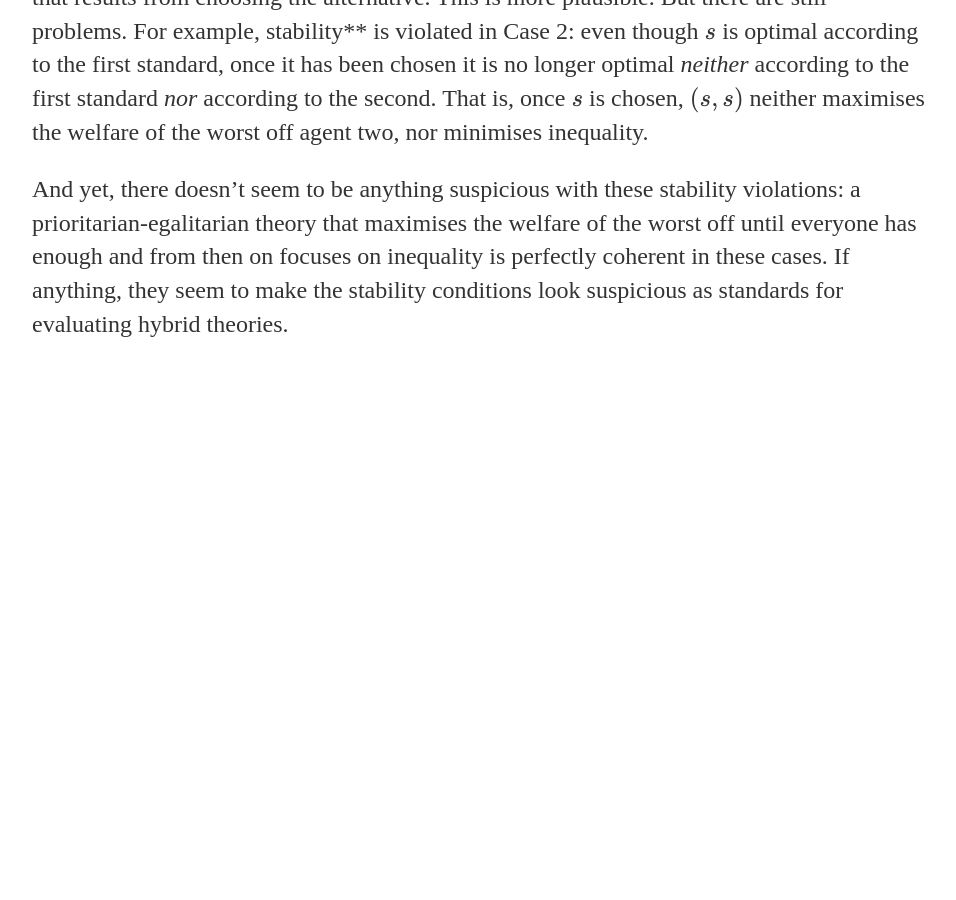
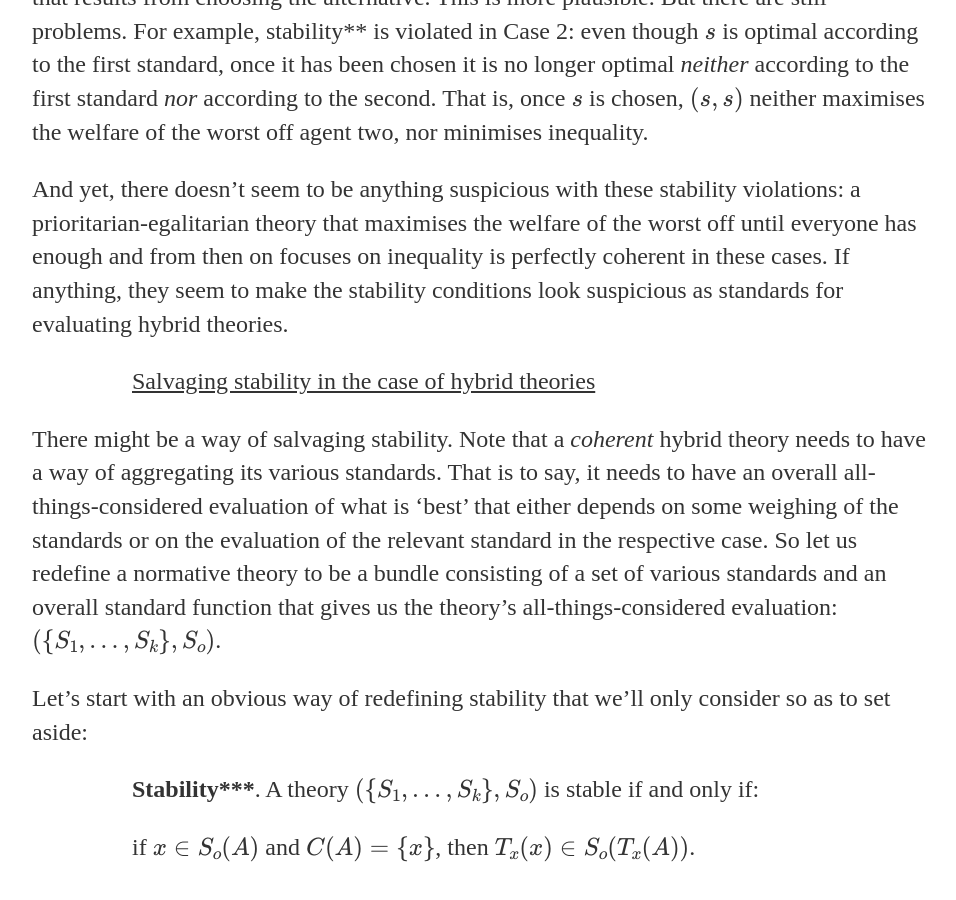
Before and after one commit to uzunovam/uzunovam, a Jekyll site: the page built from _posts/2020-04-28-anders-herlitz-on-unstable-choices.md, in a window 1280 px wide and 900 px high, scrolled down 9001 px. Shown: the whole window, without its empty margins (160-1116 px from the left). Built offline with Jekyll 4.4.1, drawn with Linux system fonts in a browser that asks for light colours; before the commit the page ends 9402 px from its top, so only the background shows below that.

Commit message:
Update 2020-04-28-anders-herlitz-on-unstable-choices.md

```diff
--- a/_posts/2020-04-28-anders-herlitz-on-unstable-choices.md
+++ b/_posts/2020-04-28-anders-herlitz-on-unstable-choices.md
@@ -141,3 +141,13 @@ that the act of choosing a maximal alternative alone can revert whether this cho
 <p>That is to say, if an alternative is ‘best’ according to <cite>one</cite> of the theory’s standards, then it should also be ‘best’ according to <cite>some</cite> of the theory’s standards in the transmuted agenda that results from choosing the alternative. This is more plausible. But there are still problems. For example, stability** is violated in Case 2: even though \(s\) is optimal according to the first standard, once it has been chosen it is no longer optimal <cite>neither</cite> according to the first standard <cite>nor</cite> according to the second. That is, once \(s\) is chosen, \((s,s)\) neither maximises the welfare of the worst off agent two, nor minimises inequality.</p>
 
 <p>And yet, there doesn’t seem to be anything suspicious with these stability violations: a prioritarian-egalitarian theory that maximises the welfare of the worst off until everyone has enough and from then on focuses on inequality is perfectly coherent in these cases. If anything, they seem to make the stability conditions look suspicious as standards for evaluating hybrid theories.</p>
+
+<p style="padding-left:100px;"><u>Salvaging stability in the case of hybrid theories</u></p>
+
+<p>There might be a way of salvaging stability. Note that a <cite>coherent</cite> hybrid theory needs to have a way of aggregating its various standards. That is to say, it needs to have an overall all-things-considered evaluation of what is ‘best’ that either depends on some weighing of the standards or on the evaluation of the relevant standard in the respective case. So let us redefine a normative theory to be a bundle consisting of a set of various standards and an overall standard function that gives us the theory’s all-things-considered evaluation: \((\{S_{1}, \dots, S_{k}\}, S_{o})\).</p>
+
+<p>Let’s start with an obvious way of redefining stability that we’ll only consider so as to set aside:</p>
+
+<p style="padding-left:100px;"><strong>Stability***</strong>. A theory \((\{S_{1}, \dots, S_{k}\}, S_{o})\) is stable if and only if:</p>
+
+<p style="padding-left:100px;">if \(x \in S_{o}(A)\) and \(C(A) = \{x\}\), then \(T_{x}(x) \in S_{o}(T_{x}(A))\).</p>
```
